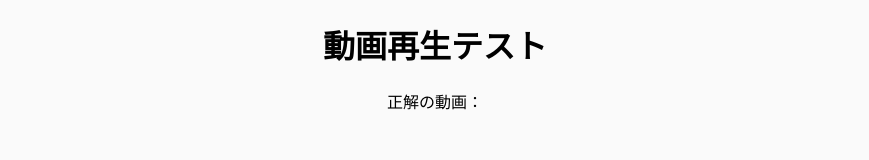
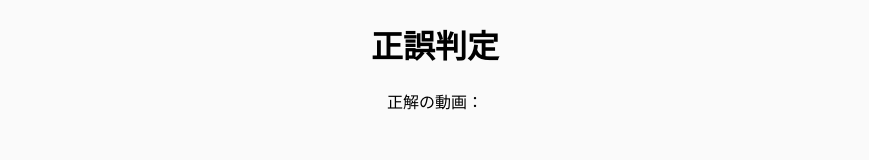
Before and after one commit to purelar0000/turu.video, a plain HTML site: page index.html in a window 1280 px wide. Shown: the top 160 px of the page, without its empty margins (205-1074 px from the left). Drawn offline with Linux system fonts and the light colour scheme.

Commit message:
Update index.html

```diff
--- a/index.html
+++ b/index.html
@@ -19,7 +19,7 @@
   </style>
 </head>
 <body>
-  <h1>動画再生テスト</h1>
+  <h1>正誤判定</h1>
 
   <p>正解の動画：</p>
   <video controls>
```
